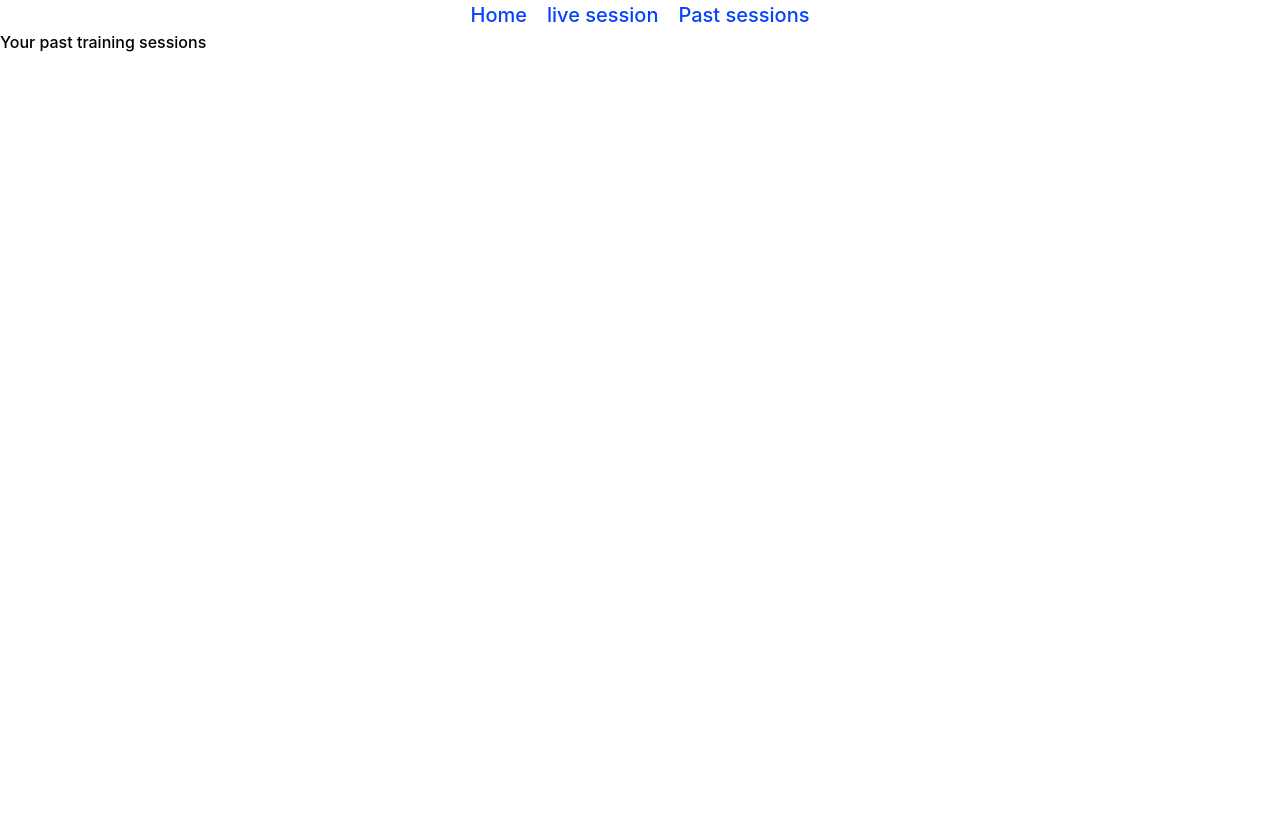
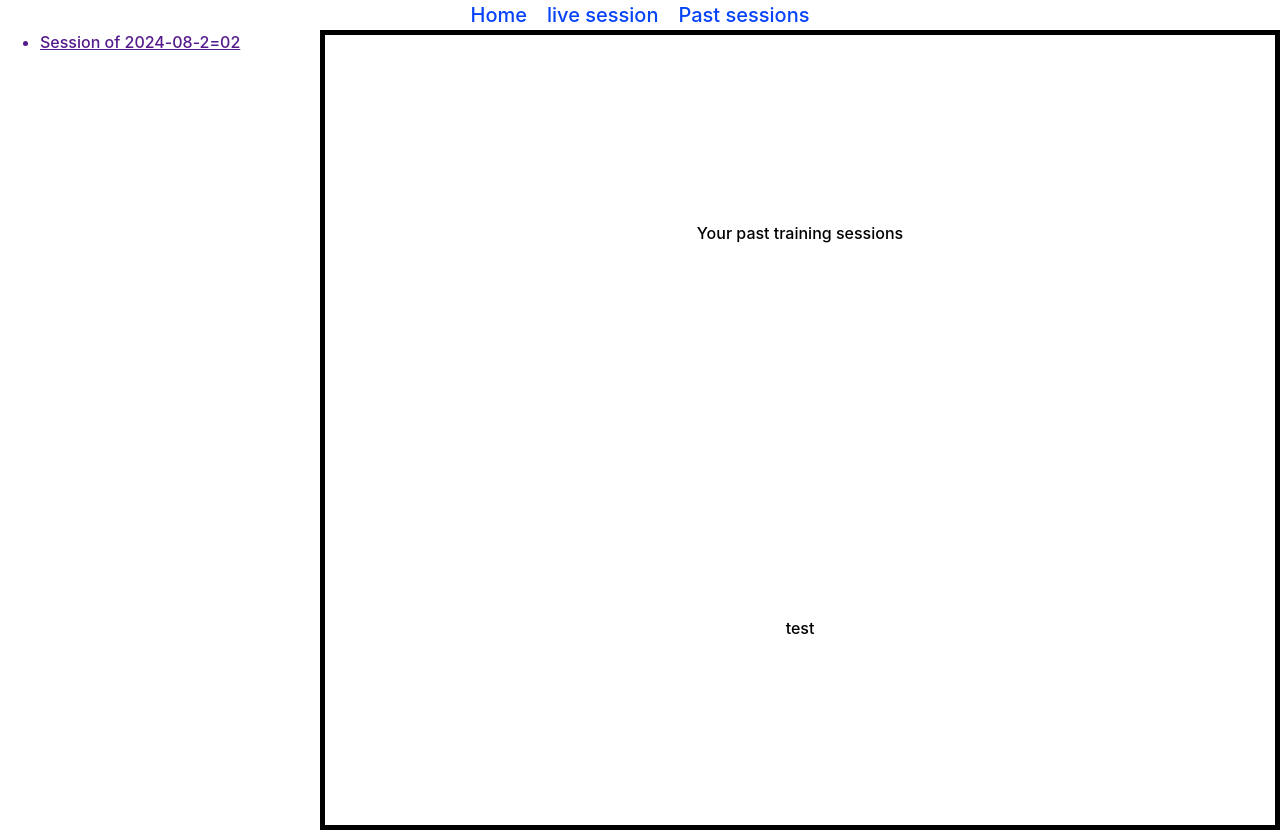
Before and after one commit to cipodrew/shadowbox, a SvelteKit app: page /history in a window 1280 px wide. Before the commit the page ends 800 px from the top, so only its background shows below. Built offline with nearby package versions, Linux system fonts and the light colour scheme.

Commit message:
modifica history page

```diff
--- /dev/null
+++ b/src/routes/history/+layout.svelte
@@ -0,0 +1,24 @@
+<script>
+	let { children } = $props();
+
+	/**
+	 *@type {[]}
+	 */
+	let sessions;
+</script>
+
+<div class="columns">
+	<section>
+		<ul>
+			<a href=""> <li>Session of 2024-08-2=02</li></a>
+		</ul>
+	</section>
+	{@render children()}
+</div>
+
+<style>
+	.columns {
+		display: grid;
+		grid-template-columns: 1fr 3fr;
+	}
+</style>
--- a/src/routes/history/+page.svelte
+++ b/src/routes/history/+page.svelte
@@ -1,4 +1,20 @@
 <svelte:head>
-    <title>Historycal graph</title>
+	<title>Historycal graph</title>
 </svelte:head>
-<h1>Your past training sessions</h1>
+<div class="wrapper">
+	<h1>Your past training sessions</h1>
+	<div>test</div>
+</div>
+
+<style>
+	.wrapper {
+		display: grid;
+		place-items: center;
+		border-style: solid;
+		border-width: 5px;
+		border-color: --var(--border);
+		/*grid-template-rows: minmax(100px, auto) 1fr;*/
+		height: 100svh;
+		/*overflow: hidden;*/
+	}
+</style>
```
